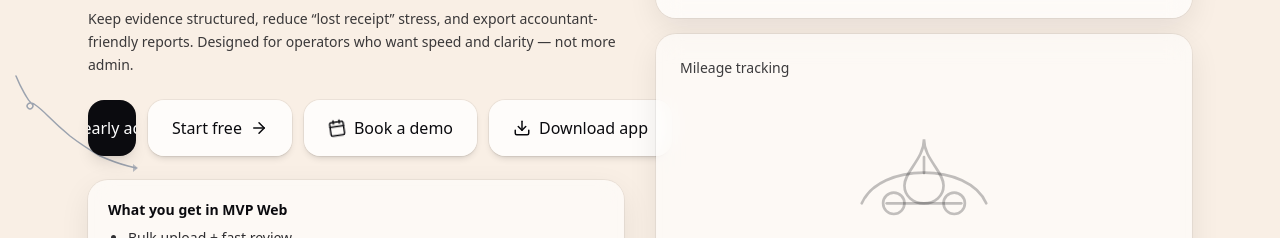
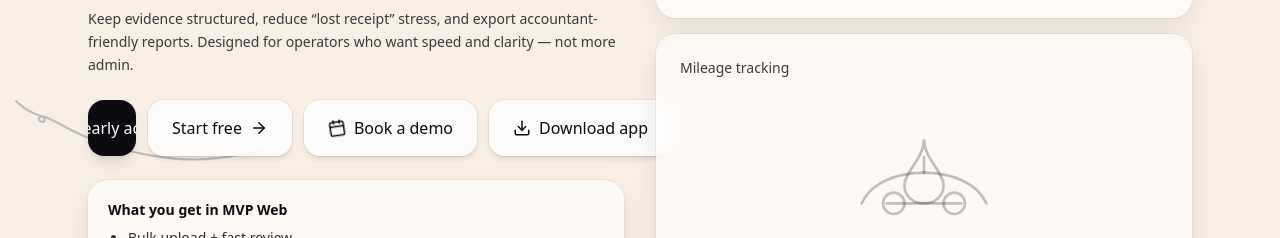
Before and after one commit to Alexd-y/receiptone-landing, a Next.js app: page / in a window 1280 px wide. Shown: the part 417-655 px from the top of the page. Built offline with nearby package versions, Linux system fonts and the light colour scheme; no server answers.

Commit message:
Move loop arrow to left side pointing to Get early access button

```diff
--- a/components/CTAButtons.tsx
+++ b/components/CTAButtons.tsx
@@ -8,26 +8,33 @@ type Props = {
   onPrimaryClick?: () => void;
 };
 
-// Компонент стрелки с петлей (точно как на картинке - элегантная петля как курсивная 'e', тонкая серая)
+// Компонент стрелки с петлей (по спецификации iOS: размеры 263.32x70.35, цвет RGB(0.494, 0.533, 0.565), alpha 0.5, stroke width 2)
 function LoopArrow() {
+  // Цвет из iOS кода: UIColor(red: 0.494, green: 0.533, blue: 0.565, alpha: 1)
+  const arrowColor = "rgb(126, 136, 144)"; // RGB(0.494*255, 0.533*255, 0.565*255)
+  const arrowAlpha = 0.5;
+  const strokeWidth = 2;
+
   return (
     <motion.div
       className="absolute -left-20 top-0 bottom-0 hidden lg:flex items-center pointer-events-none z-0"
       initial={{ opacity: 0, x: -20 }}
       animate={{ opacity: 1, x: 0 }}
       transition={{ delay: 0.8, duration: 0.6 }}
+      style={{ opacity: arrowAlpha }}
     >
       <svg
-        width="140"
-        height="120"
-        viewBox="0 0 140 120"
-        className="text-gray-400 dark:text-gray-500"
+        width="263.32"
+        height="70.35"
+        viewBox="0 0 263.32 70.35"
+        style={{ opacity: arrowAlpha }}
       >
         {/* Основная кривая стрелки - единый путь с элегантной петлей как курсивная 'e' или спираль */}
+        {/* Начинается сверху слева, образует петлю в верхней части, идет вниз вправо */}
         <motion.path
-          d="M 8 8 Q 12 18, 18 28 Q 20 32, 24 36 Q 26 38, 24 40 Q 22 42, 20 40 Q 18 38, 20 36 Q 22 34, 26 36 Q 32 40, 40 48 Q 50 58, 62 68 Q 75 78, 92 88 Q 108 95, 120 98 L 128 100"
-          stroke="currentColor"
-          strokeWidth="1.5"
+          d="M 8 8 Q 15 15, 25 20 Q 30 22, 35 24 Q 38 26, 36 28 Q 34 30, 32 28 Q 30 26, 32 24 Q 34 22, 40 25 Q 50 30, 65 38 Q 85 48, 110 55 Q 135 62, 160 65 Q 185 68, 210 65 Q 235 62, 250 58 L 255 56"
+          stroke={arrowColor}
+          strokeWidth={strokeWidth}
           fill="none"
           strokeLinecap="round"
           strokeLinejoin="round"
@@ -41,10 +48,10 @@ function LoopArrow() {
             repeatDelay: 4
           }}
         />
-        {/* Стрелка на конце - тонкая треугольная, указывает в правый нижний угол */}
+        {/* Стрелка на конце - указывает в правый нижний угол */}
         <motion.polygon
-          points="125,96 130,100 125,104"
-          fill="currentColor"
+          points="248,54 255,56 250,60"
+          fill={arrowColor}
           initial={{ opacity: 0 }}
           animate={{ opacity: [0, 1, 0.7] }}
           transition={{
```
